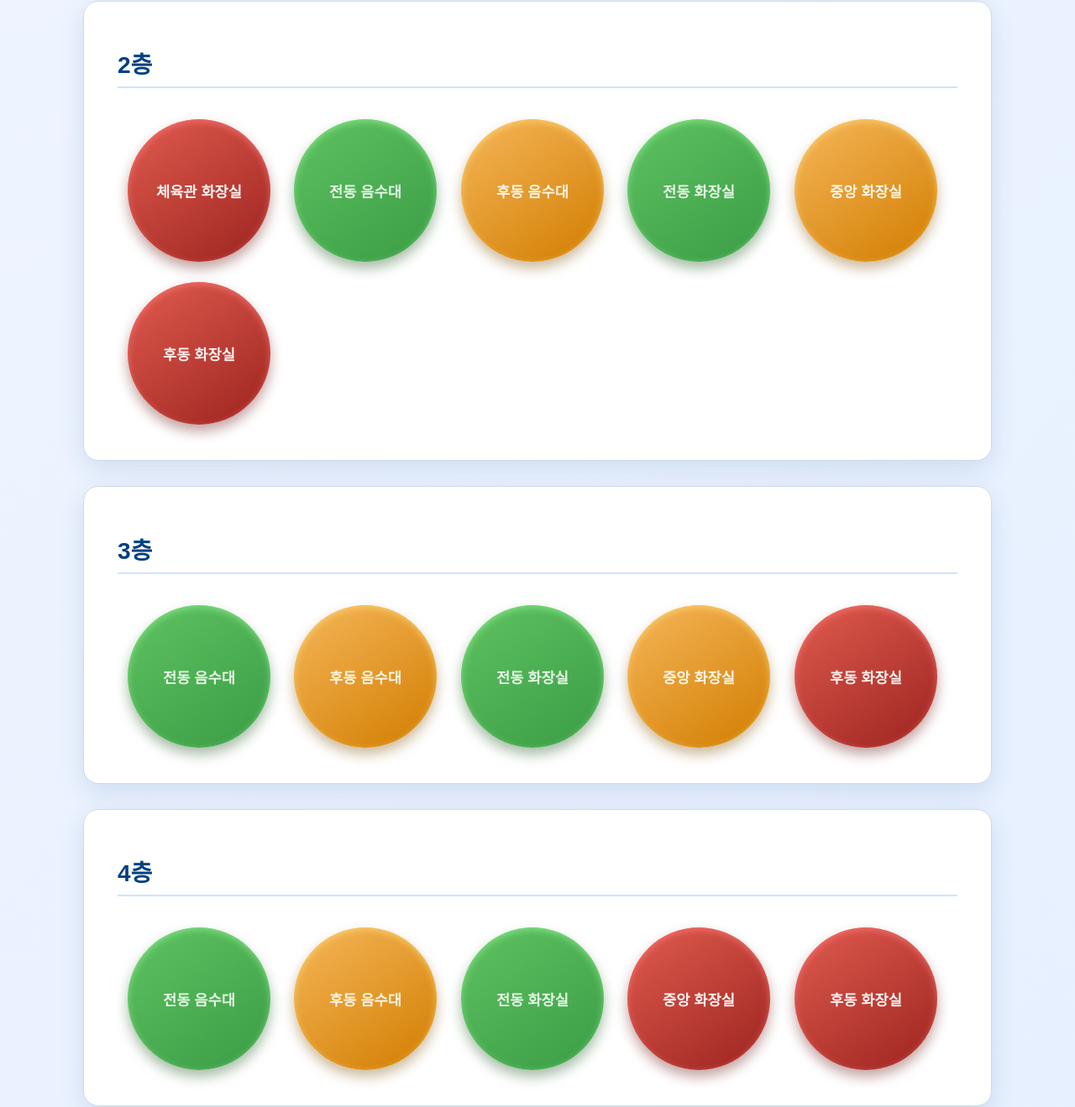
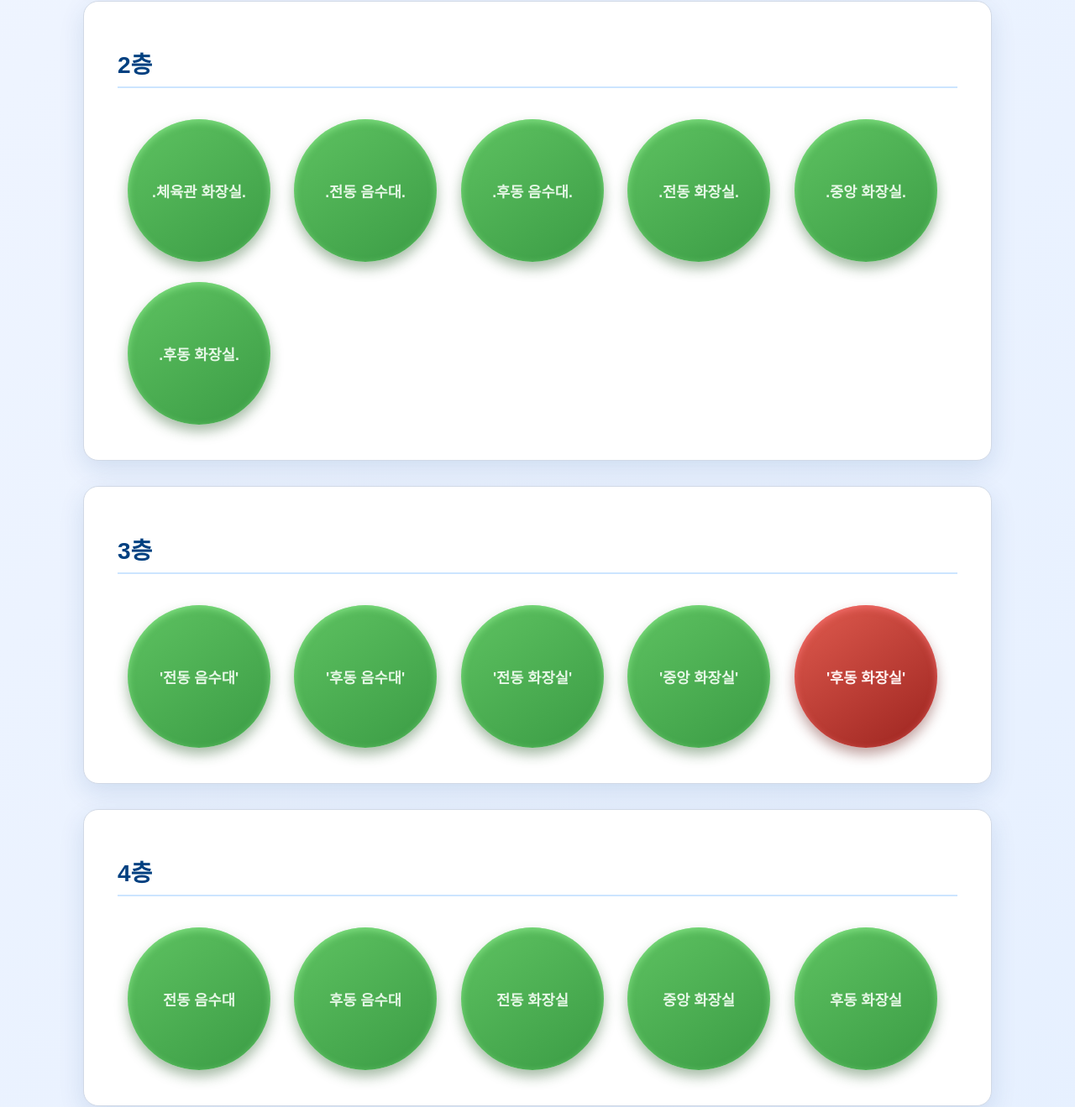
Before and after one commit to forusastrid/Khs_with_friends, a plain HTML site: page index.html in a window 1280 px wide. Shown: the part 544-1863 px from the top of the page at 84% size. Drawn offline with nearby package versions, Linux system fonts and the light colour scheme.

Commit message:
Update index.html

```diff
--- a/index.html
+++ b/index.html
@@ -7,52 +7,51 @@
   <link rel="stylesheet" href="styles.css" />
   <script src="https://cdn.jsdelivr.net/npm/chart.js"></script>
 </head>
-
 <body>
   <header>
     <h1>천안월봉고등학교 수질 대시보드</h1>
-  <div id="color-legend" aria-label="수질 색상 기준" role="region">
-    <strong>수질 상태 기준: </strong>
-    <span class="legend-box good"></span> 좋음
-    <span class="legend-box average"></span> 보통
-    <span class="legend-box bad"></span> 나쁨
-  </div>
+    <div id="color-legend" aria-label="수질 색상 기준" role="region">
+      <strong id="legend-trigger" tabindex="0" style="cursor:pointer;">수질 상태 기준: </strong>
+      <span class="legend-box good"></span> 좋음
+      <span class="legend-box average"></span> 보통
+      <span class="legend-box bad"></span> 나쁨
+    </div>
+
   </header>
-
 
   <main>
     <section class="floor" id="floor-1" aria-labelledby="floor1-title">
       <h2 id="floor1-title">1층</h2>
-      <div class="location" data-ph="7.2" data-tds="150" tabindex="0" role="button" aria-pressed="false" aria-label="급식실 음수대, PH 7.2, TDS 150">급식실 음수대</div>
-      <div class="location" data-ph="6.8" data-tds="300" tabindex="0" role="button" aria-pressed="false" aria-label="장애인 화장실, PH 6.8, TDS 300">장애인 화장실</div>
+      <div class="location" data-ph="6.45" data-tds="197" tabindex="0" role="button" aria-pressed="false" aria-label="급식실 음수대, PH 6.45, TDS 197, PH 나쁨, TDS 정상">급식실 음수대</div>
+      <div class="location" data-ph="6.64" data-tds="94" tabindex="0" role="button" aria-pressed="false" aria-label="장애인 화장실, PH 6.64, TDS 94, PH 정상, TDS 정상">장애인 화장실</div>
     </section>
 
     <section class="floor" id="floor-2" aria-labelledby="floor2-title">
       <h2 id="floor2-title">2층</h2>
-      <div class="location" data-ph="5.5" data-tds="500" tabindex="0" role="button" aria-pressed="false" aria-label="체육관 화장실, PH 5.5, TDS 500">체육관 화장실</div>
-      <div class="location" data-ph="7.0" data-tds="200" tabindex="0" role="button" aria-pressed="false" aria-label="전동 음수대, PH 7.0, TDS 200">전동 음수대</div>
-      <div class="location" data-ph="6.9" data-tds="350" tabindex="0" role="button" aria-pressed="false" aria-label="후동 음수대, PH 6.9, TDS 350">후동 음수대</div>
-      <div class="location" data-ph="7.1" data-tds="180" tabindex="0" role="button" aria-pressed="false" aria-label="전동 화장실, PH 7.1, TDS 180">전동 화장실</div>
-      <div class="location" data-ph="6.7" data-tds="400" tabindex="0" role="button" aria-pressed="false" aria-label="중앙 화장실, PH 6.7, TDS 400">중앙 화장실</div>
-      <div class="location" data-ph="5.8" data-tds="450" tabindex="0" role="button" aria-pressed="false" aria-label="후동 화장실, PH 5.8, TDS 450">후동 화장실</div>
+      <div class="location" data-ph="6.8" data-tds="197" tabindex="0" role="button" aria-pressed="false" aria-label="체육관 화장실, PH 6.8, TDS 197, PH 정상, TDS 정상">.체육관 화장실.</div>
+      <div class="location" data-ph="6.79" data-tds="97" tabindex="0" role="button" aria-pressed="false" aria-label="전동 음수대, PH 6.79, TDS 97, PH 정상, TDS 정상">.전동 음수대.</div>
+      <div class="location" data-ph="6.6" data-tds="94" tabindex="0" role="button" aria-pressed="false" aria-label="후동 음수대, PH 6.6, TDS 94, PH 정상, TDS 정상">.후동 음수대.</div>
+      <div class="location" data-ph="7.35" data-tds="91" tabindex="0" role="button" aria-pressed="false" aria-label="전동 화장실, PH 7.35, TDS 91, PH 정상, TDS 정상">.전동 화장실.</div>
+      <div class="location" data-ph="6.79" data-tds="97" tabindex="0" role="button" aria-pressed="false" aria-label="중앙 화장실, PH 6.79, TDS 97, PH 정상, TDS 정상">.중앙 화장실.</div>
+      <div class="location" data-ph="7.35" data-tds="96" tabindex="0" role="button" aria-pressed="false" aria-label="후동 화장실, PH 7.35, TDS 96, PH 정상, TDS 정상">.후동 화장실.</div>
     </section>
 
     <section class="floor" id="floor-3" aria-labelledby="floor3-title">
       <h2 id="floor3-title">3층</h2>
-      <div class="location" data-ph="7.0" data-tds="190" tabindex="0" role="button" aria-pressed="false" aria-label="전동 음수대, PH 7.0, TDS 190">전동 음수대</div>
-      <div class="location" data-ph="6.8" data-tds="310" tabindex="0" role="button" aria-pressed="false" aria-label="후동 음수대, PH 6.8, TDS 310">후동 음수대</div>
-      <div class="location" data-ph="7.2" data-tds="170" tabindex="0" role="button" aria-pressed="false" aria-label="전동 화장실, PH 7.2, TDS 170">전동 화장실</div>
-      <div class="location" data-ph="6.6" data-tds="390" tabindex="0" role="button" aria-pressed="false" aria-label="중앙 화장실, PH 6.6, TDS 390">중앙 화장실</div>
-      <div class="location" data-ph="5.9" data-tds="460" tabindex="0" role="button" aria-pressed="false" aria-label="후동 화장실, PH 5.9, TDS 460">후동 화장실</div>
+      <div class="location" data-ph="6.66" data-tds="95" tabindex="0" role="button" aria-pressed="false" aria-label="전동 음수대, PH 6.66, TDS 95, PH 정상, TDS 정상">'전동 음수대'</div>
+      <div class="location" data-ph="6.61" data-tds="194" tabindex="0" role="button" aria-pressed="false" aria-label="후동 음수대, PH 6.61, TDS 194, PH 정상, TDS 정상">'후동 음수대'</div>
+      <div class="location" data-ph="7.48" data-tds="94" tabindex="0" role="button" aria-pressed="false" aria-label="전동 화장실, PH 7.48, TDS 94, PH 정상, TDS 정상">'전동 화장실'</div>
+      <div class="location" data-ph="6.75" data-tds="94" tabindex="0" role="button" aria-pressed="false" aria-label="중앙 화장실, PH 6.75, TDS 94, PH 정상, TDS 정상">'중앙 화장실'</div>
+      <div class="location" data-ph="8.61" data-tds="97" tabindex="0" role="button" aria-pressed="false" aria-label="후동 화장실, PH 8.61, TDS 97, PH 나쁨, TDS 정상">'후동 화장실'</div>
     </section>
 
     <section class="floor" id="floor-4" aria-labelledby="floor4-title">
       <h2 id="floor4-title">4층</h2>
-      <div class="location" data-ph="7.1" data-tds="185" tabindex="0" role="button" aria-pressed="false" aria-label="전동 음수대, PH 7.1, TDS 185">전동 음수대</div>
-      <div class="location" data-ph="6.9" data-tds="340" tabindex="0" role="button" aria-pressed="false" aria-label="후동 음수대, PH 6.9, TDS 340">후동 음수대</div>
-      <div class="location" data-ph="7.0" data-tds="175" tabindex="0" role="button" aria-pressed="false" aria-label="전동 화장실, PH 7.0, TDS 175">전동 화장실</div>
-      <div class="location" data-ph="6.7" data-tds="405" tabindex="0" role="button" aria-pressed="false" aria-label="중앙 화장실, PH 6.7, TDS 405">중앙 화장실</div>
-      <div class="location" data-ph="5.7" data-tds="455" tabindex="0" role="button" aria-pressed="false" aria-label="후동 화장실, PH 5.7, TDS 455">후동 화장실</div>
+      <div class="location" data-ph="6.62" data-tds="96" tabindex="0" role="button" aria-pressed="false" aria-label="전동 음수대, PH 6.62, TDS 96, PH 정상, TDS 정상">전동 음수대</div>
+      <div class="location" data-ph="6.56" data-tds="94" tabindex="0" role="button" aria-pressed="false" aria-label="후동 음수대, PH 6.56, TDS 94, PH 정상, TDS 정상">후동 음수대</div>
+      <div class="location" data-ph="7.75" data-tds="95" tabindex="0" role="button" aria-pressed="false" aria-label="전동 화장실, PH 7.75, TDS 95, PH 정상, TDS 정상">전동 화장실</div>
+      <div class="location" data-ph="8.32" data-tds="95" tabindex="0" role="button" aria-pressed="false" aria-label="중앙 화장실, PH 8.32, TDS 95, PH 정상, TDS 정상">중앙 화장실</div>
+      <div class="location" data-ph="7.68" data-tds="153" tabindex="0" role="button" aria-pressed="false" aria-label="후동 화장실, PH 7.68, TDS 153, PH 정상, TDS 정상">후동 화장실</div>
     </section>
   </main>
 
```
